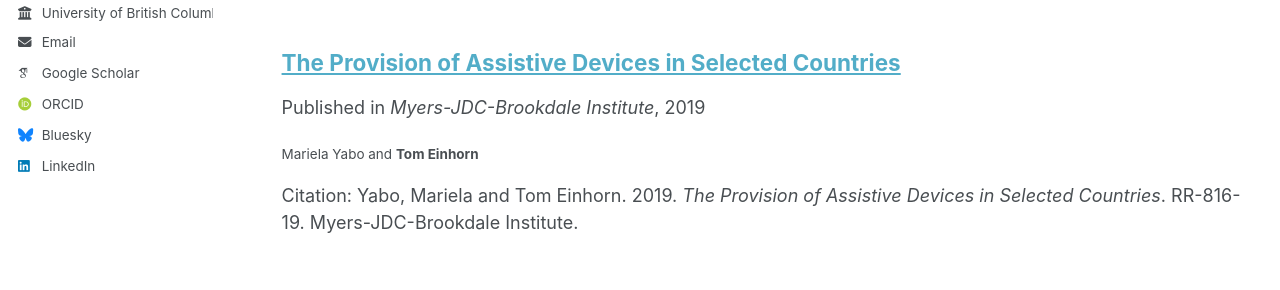
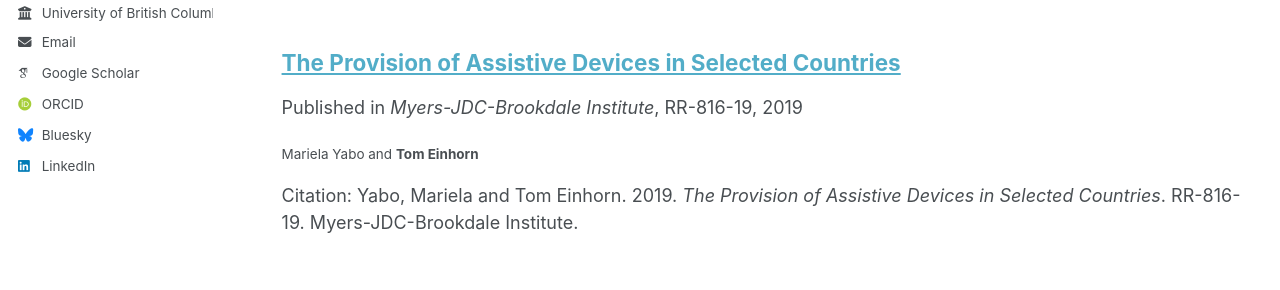
Before and after one commit to TomEinhorn/tomeinhorn.github.io, a Jekyll site: the page built from _pages/publications.html, in a window 1280 px wide and 900 px high, scrolled down 1909 px. Shown: the part 412-702 px from the top of the window. Built offline with Jekyll 4.4.1, drawn with Linux system fonts in a browser that asks for light colours; some web fonts are replaced; a script bundle is joined from its source files by our own code; library files that are not in the unit come from our copies.

Commit message:
Update 2019-brook_I.md

```diff
--- a/_publications/2019-brook_I.md
+++ b/_publications/2019-brook_I.md
@@ -6,7 +6,7 @@
 authors: 'Mariela Yabo and <b>Tom Einhorn</b>'
 date: 2019-01-01
 venue: 'Myers-JDC-Brookdale Institute'
-volume:
+volume: 'RR-816-19'
 issue:
 pages:
 paperurl:
```
